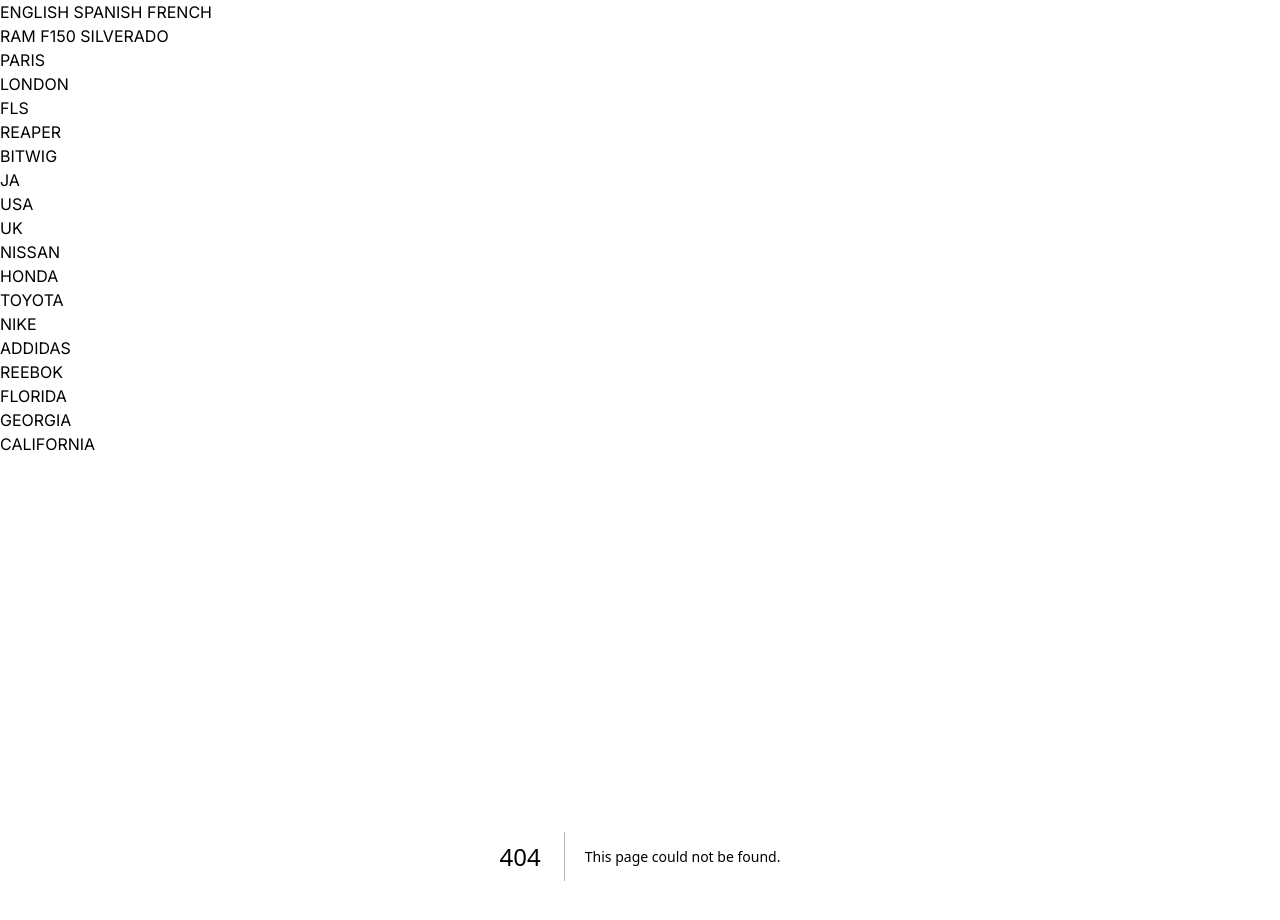
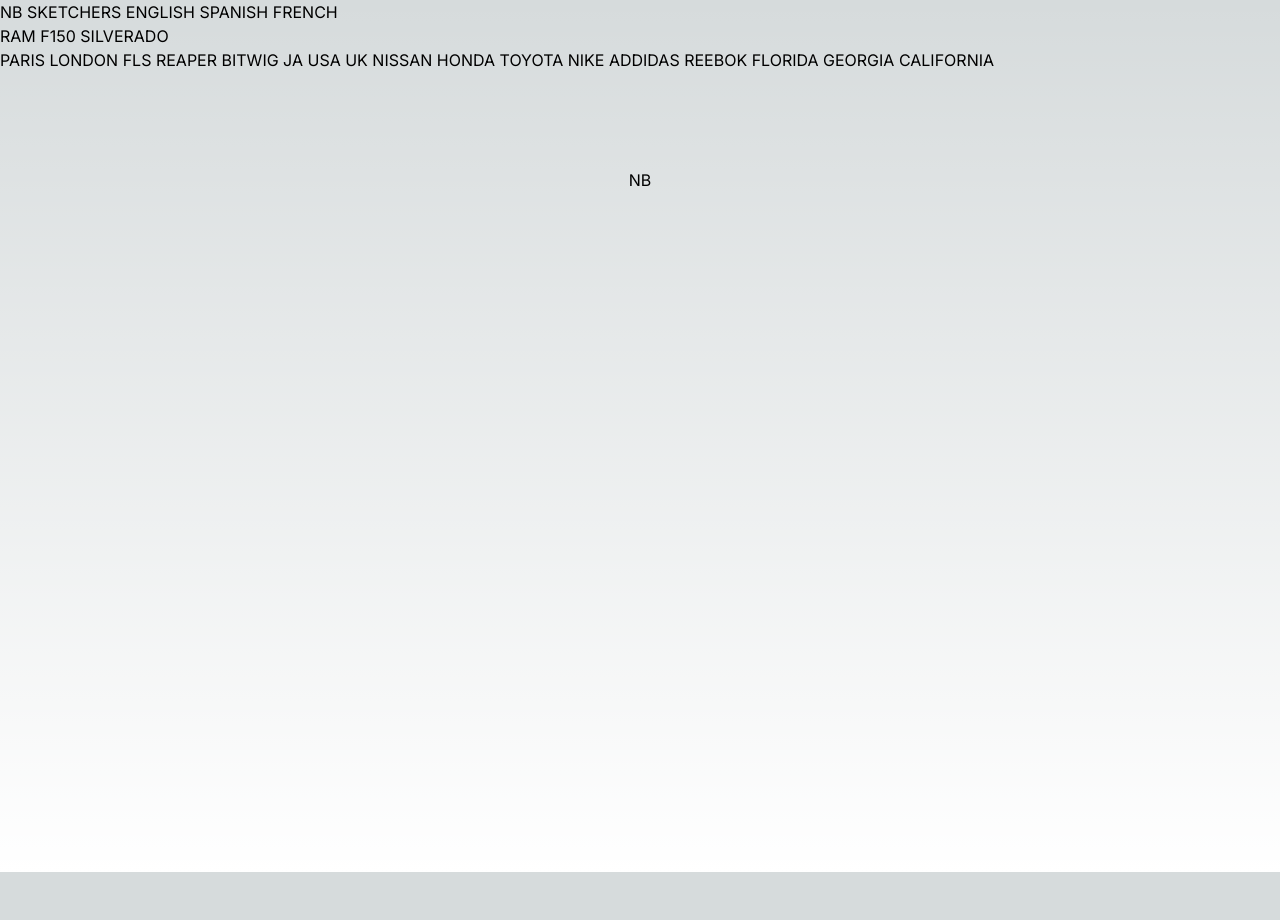
Before and after one commit to mrdeangray/nextjs-practice01, a Next.js app: page /shoe/NB in a window 1280 px wide. Before the commit this address had no page. Shown: the top 920 px of the page. After the commit the page ends 872 px from the top, so only its background shows below. Built offline with nearby package versions, Linux system fonts and the light colour scheme.

Commit message:
added shoes

```diff
--- a/src/app/components/Navbar/index.tsx
+++ b/src/app/components/Navbar/index.tsx
@@ -12,8 +12,18 @@
     const [states, setStates] = useState(["Florida", "Georgia", "California"]);
     const [trucks, setTrucks] = useState(["Ram", "F150", "Silverado"]);
     const [languages, setLanguage] = useState(["English", "Spanish", "French"]);
+    const [shoes, setShoes] = useState(["NB", "Sketchers"]);
     return (
         <ul>
+                                        {
+                shoes.map((shoe) => (
+                    <span key={shoe}>
+                        <Link href={`/shoe/${shoe}`}>{shoe.toUpperCase()} </Link>
+                    </span>
+
+                ))
+
+            }
                                {
                 languages.map((language) => (
                     <span key={language}>
@@ -35,49 +45,49 @@
              </li>
             {
                 cities.map((city) => (
-                    <li key={city}>
-                        <Link href={`/city/${city}`}>{city.toUpperCase()}</Link>
-                    </li>
+                    <span key={city}>
+                        <Link href={`/city/${city}`}>{city.toUpperCase()} </Link>
+                    </span>
                 ))
 
             }
             {
                 daws.map((daw) => (
-                    <li key={daw}>
-                        <Link href={`/daw/${daw}`}>{daw.toUpperCase()}</Link>
-                    </li>
+                    <span key={daw}>
+                        <Link href={`/daw/${daw}`}>{daw.toUpperCase()} </Link>
+                    </span>
                 ))
 
             }
             {
                 countries.map((country) => (
-                    <li key={country}>
-                        <Link href={`/country/${country}`}>{country.toUpperCase()}</Link>
-                    </li>
+                    <span key={country}>
+                        <Link href={`/country/${country}`}>{country.toUpperCase()} </Link>
+                    </span>
                 ))
 
             }
             {
                 cars.map((car) => (
-                    <li key={car}>
-                        <Link href={`/car/${car}`}>{car.toUpperCase()}</Link>
-                    </li>
+                    <span key={car}>
+                        <Link href={`/car/${car}`}>{car.toUpperCase()} </Link>
+                    </span>
                 ))
 
             }
                         {
                 companies.map((company) => (
-                    <li key={company}>
-                        <Link href={`/company/${company}`}>{company.toUpperCase()}</Link>
-                    </li>
+                    <span key={company}>
+                        <Link href={`/company/${company}`}>{company.toUpperCase()} </Link>
+                    </span>
                 ))
 
             }
                                   {
                 states.map((state) => (
-                    <li key={state}>
-                        <Link href={`/state/${state}`}>{state.toUpperCase()}</Link>
-                    </li>
+                    <span key={state}>
+                        <Link href={`/state/${state}`}>{state.toUpperCase()} </Link>
+                    </span>
                 ))
 
             }
--- /dev/null
+++ b/src/app/shoe/[shoeId]/page.tsx
@@ -0,0 +1,7 @@
+export default function Shoe({ params }: { params: { shoeId: string } }) {
+    return (
+      <main className="flex min-h-screen flex-col items-center justify-between p-24">
+        <h1>{params.shoeId}</h1>
+      </main>
+    );
+  }
```
